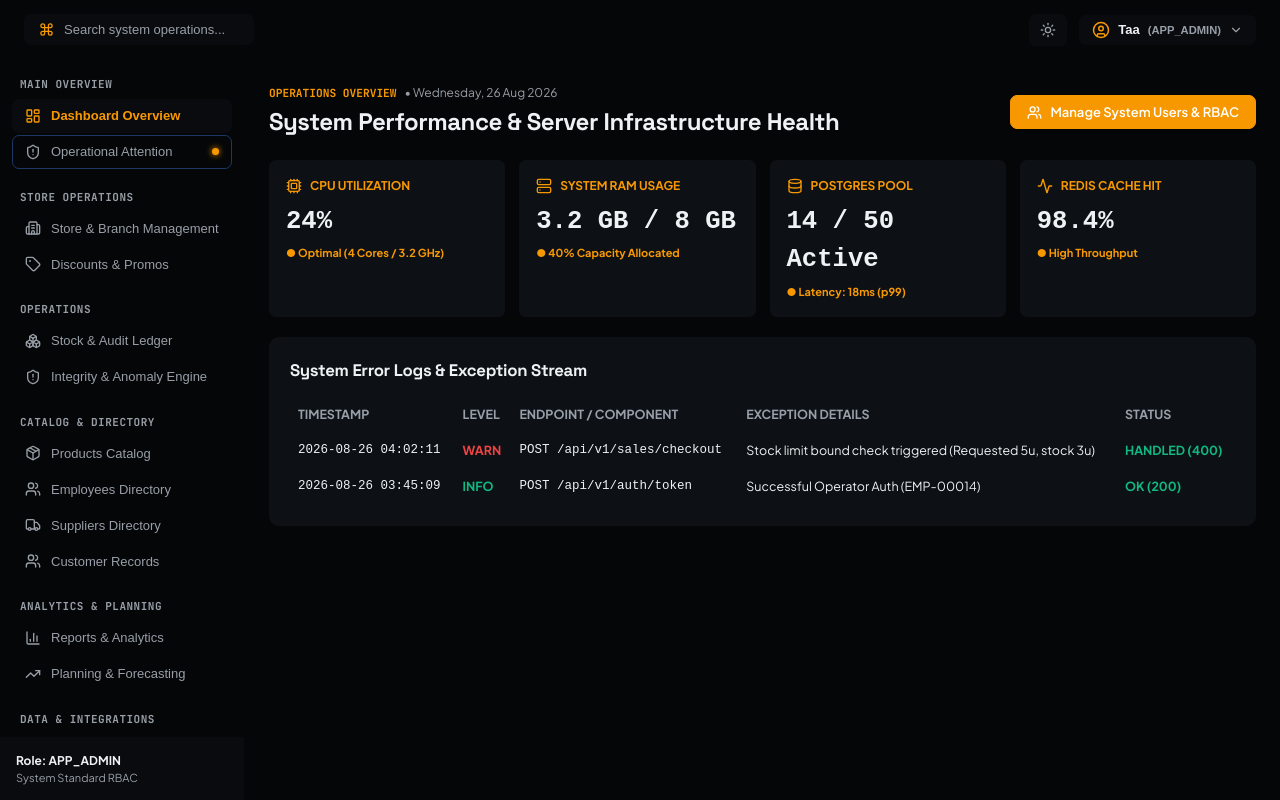
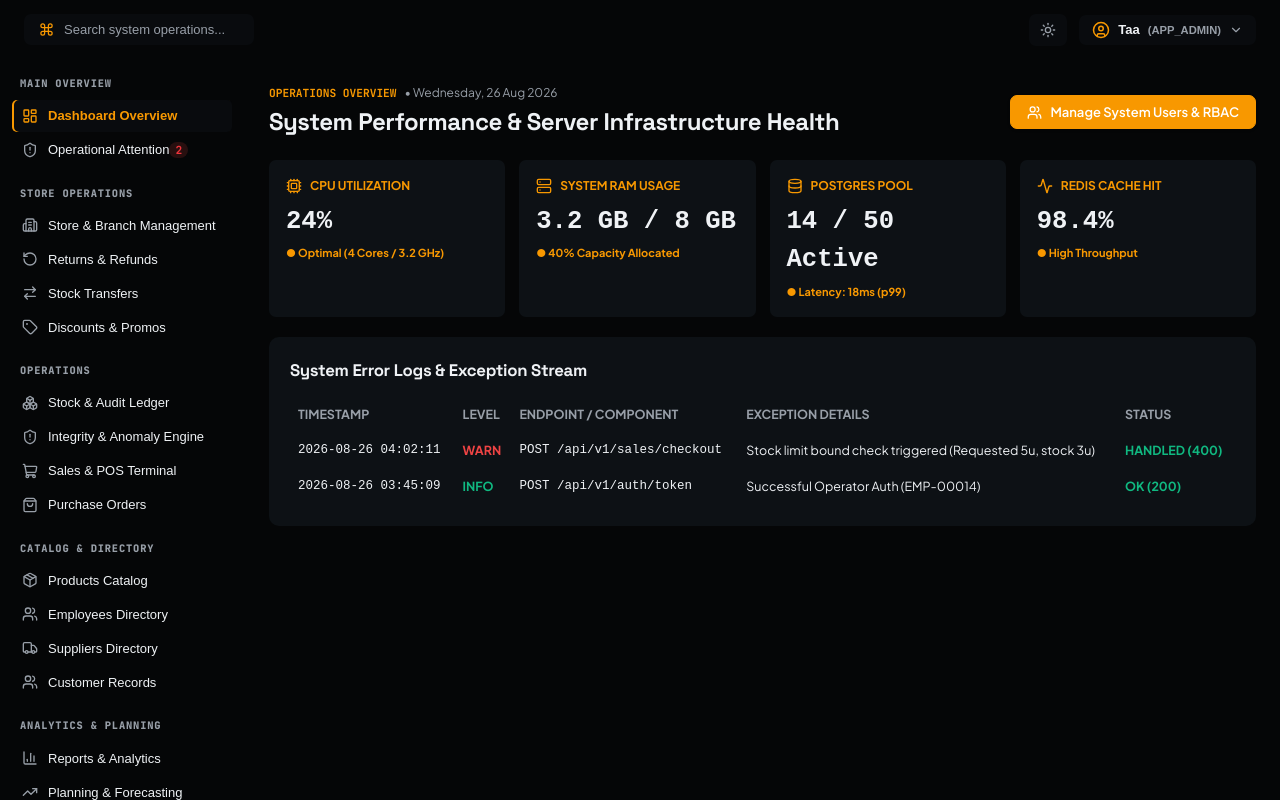
Before and after one commit to tafabande/ims, a React (Vite) app in the folder frontend/: page / in a window 1280 px wide. Built offline with nearby package versions, Linux system fonts and the light colour scheme.

Commit message:
feat(sidebar): dynamically hide navigation items and sections for roles without explicit permission

```diff
--- a/frontend/src/components/layout/Sidebar.jsx
+++ b/frontend/src/components/layout/Sidebar.jsx
@@ -10,7 +10,6 @@ import {
   BarChart3,
   ShieldAlert,
   UserCog,
-  Box,
   Building2,
   Clock,
   RotateCcw,
@@ -18,73 +17,81 @@ import {
   ClipboardList,
   Tag,
   LogOut,
-  Layers,
   FileSpreadsheet,
   TrendingUp
 } from 'lucide-react';
 import { can } from '../../utils/permissions';
 
-export default function Sidebar({ activeTab, setActiveTab, currentRole, onLogout }) {
-  const navSections = [
+export default function Sidebar({ activeTab, setActiveTab, currentRole = 'MANAGER', onLogout }) {
+  const roleUpper = (currentRole || 'MANAGER').toUpperCase();
+
+  // Define sidebar items with exact required permission flags
+  const rawSections = [
     {
       title: 'MAIN OVERVIEW',
       items: [
-        { id: 'dashboard', label: 'Dashboard Overview', shortcut: 'Alt+D', icon: LayoutDashboard, roles: ['APP_ADMIN', 'SYSADMIN', 'MANAGER', 'STAFF', 'AUDITOR', 'ADMIN'] },
-        { id: 'attention', label: 'Operational Attention', actionBadge: 2, importantBadge: 2, shortcut: 'Alt+A', icon: ShieldAlert, roles: ['APP_ADMIN', 'SYSADMIN', 'MANAGER', 'STAFF', 'AUDITOR', 'ADMIN'] }
+        { id: 'dashboard', label: 'Dashboard Overview', shortcut: 'Alt+D', icon: LayoutDashboard, perm: 'inventory.view' },
+        { id: 'attention', label: 'Operational Attention', actionBadge: 2, importantBadge: 2, shortcut: 'Alt+A', icon: ShieldAlert, perm: 'attention.view' }
       ]
     },
     {
       title: 'STORE OPERATIONS',
       items: [
-        { id: 'stores', label: 'Store & Branch Management', shortcut: '', icon: Building2, roles: ['MANAGER', 'APP_ADMIN'] },
-        { id: 'shifts', label: 'Shift & Cash Till', shortcut: '', icon: Clock, roles: ['STAFF'] },
-        { id: 'returns', label: 'Returns & Refunds', shortcut: '', icon: RotateCcw, roles: ['MANAGER', 'STAFF', 'AUDITOR'] },
-        { id: 'transfers', label: 'Stock Transfers', shortcut: '', icon: ArrowRightLeft, roles: ['MANAGER', 'AUDITOR'] },
-        { id: 'stocktake', label: 'Stock Counting & Audit', shortcut: '', icon: ClipboardList, roles: ['MANAGER', 'STAFF', 'AUDITOR'] },
-        { id: 'promotions', label: 'Discounts & Promos', shortcut: '', icon: Tag, roles: ['MANAGER', 'APP_ADMIN'] }
+        { id: 'stores', label: 'Store & Branch Management', icon: Building2, perm: 'system.config' },
+        { id: 'shifts', label: 'Shift & Cash Till', icon: Clock, perm: 'shifts.manage' },
+        { id: 'returns', label: 'Returns & Refunds', icon: RotateCcw, perm: 'sales.refund' },
+        { id: 'transfers', label: 'Stock Transfers', icon: ArrowRightLeft, perm: 'inventory.transfer' },
+        { id: 'stocktake', label: 'Stock Counting & Audit', icon: ClipboardList, perm: 'inventory.count' },
+        { id: 'promotions', label: 'Discounts & Promos', icon: Tag, perm: 'sales.policy' }
       ]
     },
     {
       title: 'OPERATIONS',
       items: [
-        { id: 'inventory', label: 'Stock & Audit Ledger', shortcut: 'Alt+I', icon: Boxes, roles: ['MANAGER', 'STAFF', 'AUDITOR', 'APP_ADMIN'] },
-        { id: 'integrity', label: 'Integrity & Anomaly Engine', shortcut: '', icon: ShieldAlert, roles: ['MANAGER', 'STAFF', 'AUDITOR', 'APP_ADMIN', 'ADMIN'] },
-        { id: 'sales', label: 'Sales & POS Terminal', shortcut: 'Alt+S', icon: ShoppingCart, roles: ['MANAGER', 'STAFF', 'AUDITOR'] },
-        { id: 'purchases', label: 'Purchase Orders', shortcut: 'Alt+B', icon: ShoppingBag, roles: ['MANAGER', 'AUDITOR'] }
+        { id: 'inventory', label: 'Stock & Audit Ledger', shortcut: 'Alt+I', icon: Boxes, perm: 'inventory.view' },
+        { id: 'integrity', label: 'Integrity & Anomaly Engine', icon: ShieldAlert, perm: 'attention.decide' },
+        { id: 'sales', label: 'Sales & POS Terminal', shortcut: 'Alt+S', icon: ShoppingCart, perm: 'sales.view' },
+        { id: 'purchases', label: 'Purchase Orders', shortcut: 'Alt+B', icon: ShoppingBag, perm: 'purchases.view' }
       ]
     },
     {
       title: 'CATALOG & DIRECTORY',
       items: [
-        { id: 'products', label: 'Products Catalog', shortcut: 'Alt+P', icon: Package, roles: ['MANAGER', 'STAFF', 'AUDITOR', 'APP_ADMIN'] },
-        { id: 'employees', label: 'Employees Directory', shortcut: '', icon: Users, roles: ['MANAGER', 'APP_ADMIN', 'AUDITOR'] },
-        { id: 'suppliers', label: 'Suppliers Directory', shortcut: '', icon: Truck, roles: ['MANAGER', 'APP_ADMIN', 'AUDITOR'] },
-        { id: 'customers', label: 'Customer Records', shortcut: '', icon: Users, roles: ['MANAGER', 'STAFF', 'AUDITOR', 'APP_ADMIN'] }
+        { id: 'products', label: 'Products Catalog', shortcut: 'Alt+P', icon: Package, perm: 'inventory.view' },
+        { id: 'employees', label: 'Employees Directory', icon: Users, perm: 'attention.decide' },
+        { id: 'suppliers', label: 'Suppliers Directory', icon: Truck, perm: 'purchases.view' },
+        { id: 'customers', label: 'Customer Records', icon: Users, perm: 'sales.view' }
       ]
     },
     {
       title: 'ANALYTICS & PLANNING',
       items: [
-        { id: 'reports', label: 'Reports & Analytics', shortcut: 'Alt+R', icon: BarChart3, roles: ['MANAGER', 'APP_ADMIN', 'AUDITOR', 'ADMIN'] },
-        { id: 'planning', label: 'Planning & Forecasting', shortcut: '', icon: TrendingUp, roles: ['MANAGER', 'APP_ADMIN', 'AUDITOR', 'ADMIN'] }
+        { id: 'reports', label: 'Reports & Analytics', shortcut: 'Alt+R', icon: BarChart3, perm: 'reports.view' },
+        { id: 'planning', label: 'Planning & Forecasting', icon: TrendingUp, perm: 'reports.view' }
       ]
     },
     {
       title: 'DATA & INTEGRATIONS',
       items: [
-        { id: 'data_intake', label: 'Data Intake & Import Center', shortcut: '', icon: FileSpreadsheet, roles: ['APP_ADMIN', 'SYSADMIN', 'MANAGER', 'STAFF', 'AUDITOR', 'ADMIN'] }
+        { id: 'data_intake', label: 'Data Intake & Import Center', icon: FileSpreadsheet, perm: 'gateways.manage' }
       ]
     },
     {
       title: 'ADMINISTRATION',
       items: [
-        { id: 'users', label: 'User & RBAC Control', shortcut: '', icon: UserCog, roles: ['APP_ADMIN', 'ADMIN'] },
-        { id: 'audit', label: 'Security Audit Logs', shortcut: '', icon: ShieldAlert, roles: ['APP_ADMIN', 'AUDITOR', 'ADMIN'] }
+        { id: 'users', label: 'User & RBAC Control', icon: UserCog, perm: 'users.manage' },
+        { id: 'audit', label: 'Security Audit Logs', icon: ShieldAlert, perm: 'audit.view' }
       ]
     }
   ];
 
-  const userRole = (currentRole || 'MANAGER').toUpperCase();
+  // Filter out items and sections based on role permissions
+  const navSections = rawSections
+    .map(section => {
+      const allowedItems = section.items.filter(item => can(roleUpper, item.perm));
+      return { ...section, items: allowedItems };
+    })
+    .filter(section => section.items.length > 0);
 
   return (
     <aside style={{
@@ -99,33 +106,27 @@ export default function Sidebar({ activeTab, setActiveTab, currentRole, onLogout
       userSelect: 'none',
       zIndex: 40
     }}>
-      {/* Navigation Sections */}
       <div style={{ flex: 1, overflowY: 'auto', padding: '16px 12px' }}>
-        {navSections.map((section, idx) => {
-          const visibleItems = section.items.filter(item =>
-            !item.roles || item.roles.includes(userRole)
-          );
-
-          if (visibleItems.length === 0) return null;
-
-          return (
-            <div key={idx} style={{ marginBottom: '20px' }}>
+        {navSections.map(section => (
+          <div key={section.title} style={{ marginBottom: '20px' }}>
             <div style={{
-                fontSize: '0.6875rem',
+              fontSize: '0.65rem',
+              fontWeight: 800,
               fontFamily: 'var(--font-mono)',
-                fontWeight: 700,
               color: 'var(--color-ink-muted)',
-                letterSpacing: '0.5px',
-                padding: '0 8px 6px 8px',
+              letterSpacing: '0.08em',
+              padding: '0 8px 8px 8px',
               textTransform: 'uppercase'
             }}>
               {section.title}
             </div>
 
             <div style={{ display: 'flex', flexDirection: 'column', gap: '2px' }}>
-                {visibleItems.map(item => {
-                  const Icon = item.icon;
+              {section.items.map(item => {
+                const IconComponent = item.icon;
                 const isActive = activeTab === item.id;
+                const hasActionBadge = item.actionBadge > 0;
+
                 return (
                   <button
                     key={item.id}
@@ -133,51 +134,45 @@ export default function Sidebar({ activeTab, setActiveTab, currentRole, onLogout
                     style={{
                       display: 'flex',
                       alignItems: 'center',
-                        gap: '10px',
-                        padding: '8px 12px',
-                        borderRadius: 'var(--radius-sm)',
-                        border: item.actionBadge > 0 ? '1px solid rgba(59, 130, 246, 0.4)' : '1px solid transparent',
+                      justify: 'space-between',
+                      width: '100%',
+                      padding: '8px 10px',
+                      borderRadius: 'var(--radius-xs)',
+                      border: 'none',
                       background: isActive ? 'var(--color-paper-2)' : 'transparent',
-                        color: isActive ? 'var(--color-accent)' : 'var(--color-ink-muted)',
+                      color: isActive ? 'var(--color-accent)' : 'var(--color-ink)',
                       fontWeight: isActive ? 700 : 500,
                       fontSize: '0.8125rem',
                       cursor: 'pointer',
                       textAlign: 'left',
-                        transition: 'all 0.2s ease'
+                      transition: 'all 0.15s ease',
+                      boxShadow: isActive ? 'inset 2px 0 0 var(--color-accent)' : 'none'
                     }}
                   >
-                      <Icon size={16} color={isActive ? 'var(--color-accent)' : 'currentColor'} />
-                      <span style={{ flex: 1 }}>{item.label}</span>
-                      {item.actionBadge > 0 && (
+                    <div style={{ display: 'flex', alignItems: 'center', gap: '10px' }}>
+                      <IconComponent size={16} style={{ color: isActive ? 'var(--color-accent)' : 'var(--color-ink-muted)' }} />
+                      <span>{item.label}</span>
+                    </div>
+
+                    {hasActionBadge && (
                       <span style={{
-                          width: '7px',
-                          height: '7px',
-                          borderRadius: '50%',
-                          background: 'var(--color-accent)',
-                          boxShadow: '0 0 6px var(--color-accent)'
-                        }} />
+                        fontSize: '0.7rem',
+                        fontWeight: 700,
+                        padding: '1px 6px',
+                        borderRadius: '10px',
+                        background: 'rgba(239, 68, 68, 0.15)',
+                        color: 'var(--color-signal-red)',
+                        fontFamily: 'var(--font-mono)'
+                      }}>
+                        {item.actionBadge}
+                      </span>
                     )}
                   </button>
                 );
               })}
             </div>
           </div>
-          );
-        })}
-      </div>
-
-      {/* Footer Role Context */}
-      <div style={{
-        padding: '14px 16px',
-        borderTop: '1px solid var(--color-rule)',
-        background: 'var(--color-paper-2)'
-      }}>
-        <div style={{ fontSize: '0.75rem', fontWeight: 700 }}>
-          Role: {userRole}
-        </div>
-        <div style={{ fontSize: '0.6875rem', color: 'var(--color-ink-muted)' }}>
-          System Standard RBAC
-        </div>
+        ))}
       </div>
     </aside>
   );
```
Lines whose indentation alone changed are shown as unchanged.
